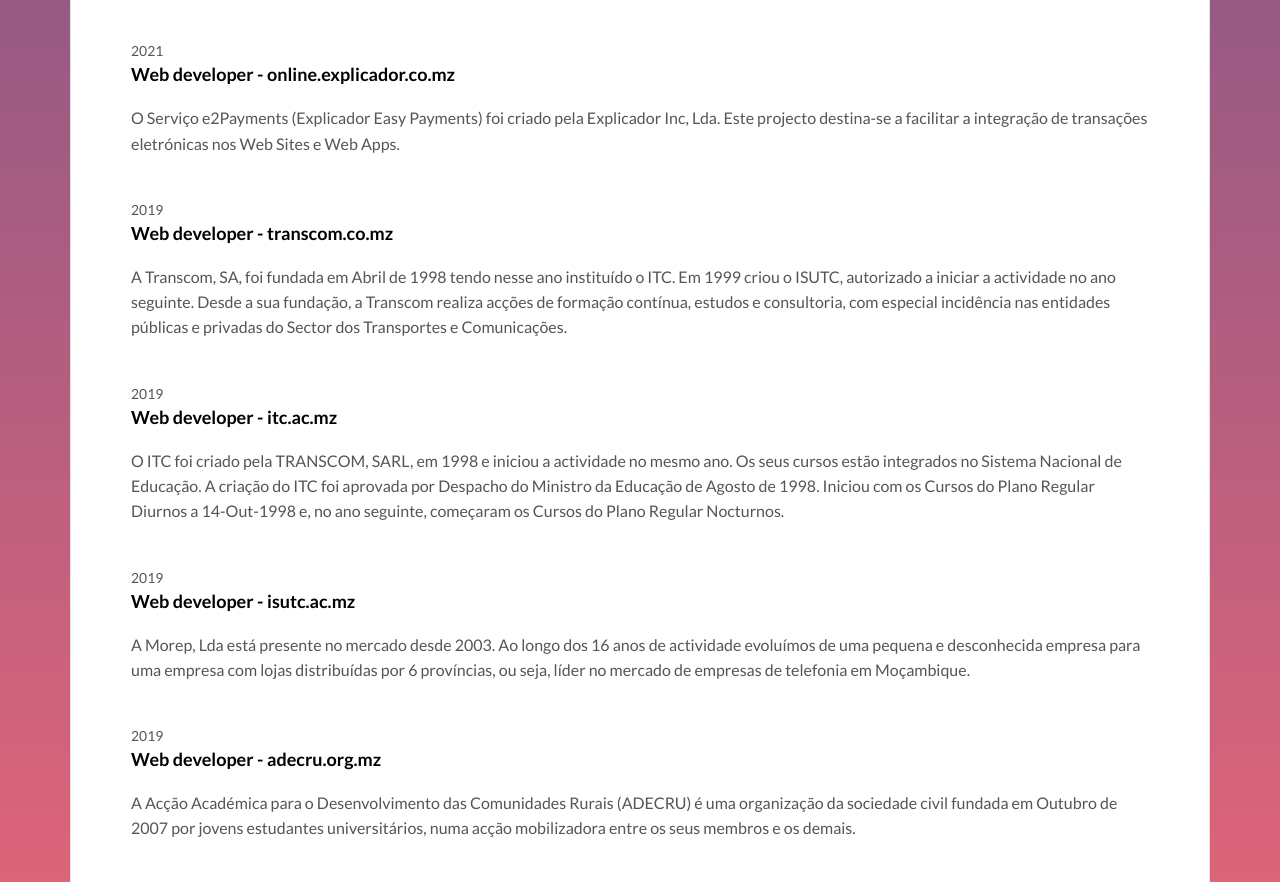
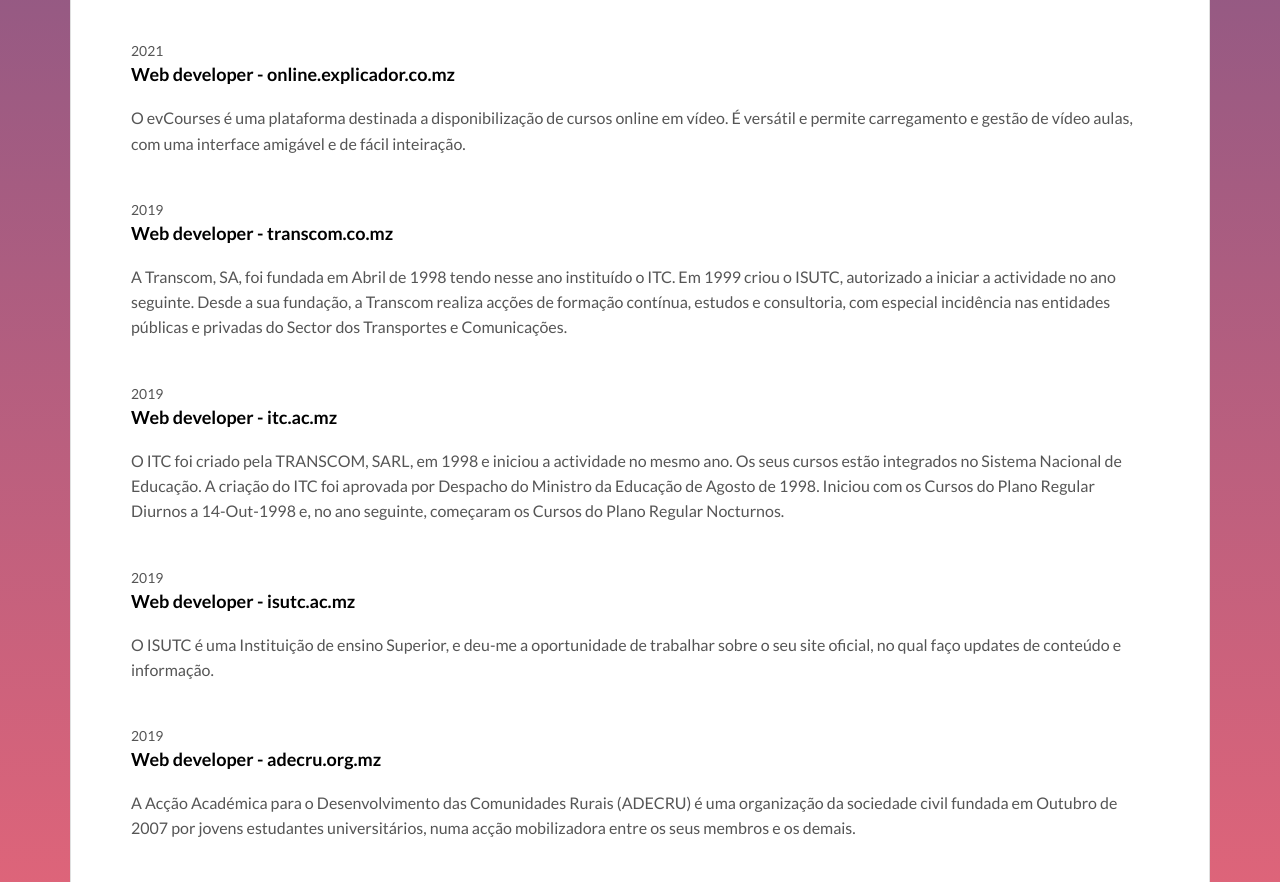
Before and after one commit to Nhabomba/Nhabomba.github.io, a plain HTML site: page index.html in a window 1280 px wide. Shown: the part 1190-2072 px from the top of the page. Drawn offline with nearby package versions, Linux system fonts and the light colour scheme.

Commit message:
Update index.html

```diff
--- a/index.html
+++ b/index.html
@@ -69,7 +69,7 @@
               </div>
               <div class="col-md-8">
 
-              <p>Sou Finalista do curso de Engenharia informática e de Telecomunicações, Full Stack Web Developer e Mobile Developer, grande cozinheiro, criativo, perseverante, amante de séries, filmes e documentários e de tecnologia, nos tempos livres gosto de conversar, jogar futebol e aprender novos conteúdos.</p>
+              <p>Sou Licenciado em Engenharia informática e de Telecomunicações pelo ISUTC, Full Stack Web Developer e Mobile Developer, grande cozinheiro, criativo, perseverante, amante de séries, filmes e documentários e de tecnologia, nos tempos livres gosto de conversar, jogar futebol e aprender novos conteúdos.</p>
 
 
               </div>
@@ -99,7 +99,7 @@
               <small class="date">2021</small>
               <h3 class="h5 date-title">Web developer - <a href="https://online.explicador.co.mz/" target="_blank" title="">online.explicador.co.mz</a></h3>
 
-              <p>O Serviço e2Payments (Explicador Easy Payments) foi criado pela Explicador Inc, Lda. Este projecto destina-se a facilitar a integração de transações eletrónicas nos Web Sites e Web Apps. </p>
+              <p>O evCourses é uma plataforma destinada a disponibilização de cursos online em vídeo. É versátil e permite carregamento e gestão de vídeo aulas, com uma interface amigável e de fácil inteiração.</p>
             </div>
             <div class="work-experience">
               <small class="date">2019</small>
@@ -123,7 +123,7 @@
               <small class="date">2019</small>
               <h3 class="h5 date-title">Web developer - <a href="https://www.isutc.ac.mz" title="">isutc.ac.mz</a></h3>
 
-              <p>A Morep, Lda está presente no mercado desde 2003. Ao longo dos 16 anos de actividade evoluímos de uma pequena e desconhecida empresa para uma empresa com lojas distribuídas por 6 províncias, ou seja, líder no mercado de empresas de telefonia em Moçambique.</p>
+              <p> O ISUTC é uma Instituição de ensino Superior, e deu-me a oportunidade de trabalhar sobre o seu site oficial, no qual faço updates de conteúdo e informação.</p>
             </div>
             <div class="work-experience">
               <small class="date">2019</small>
```
